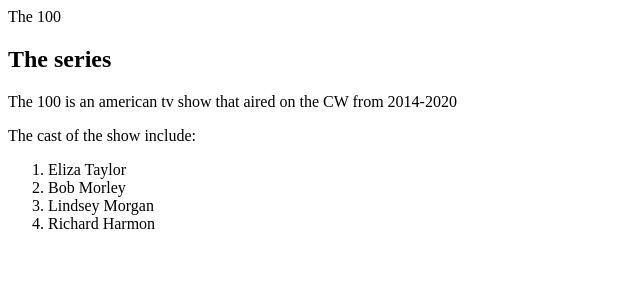
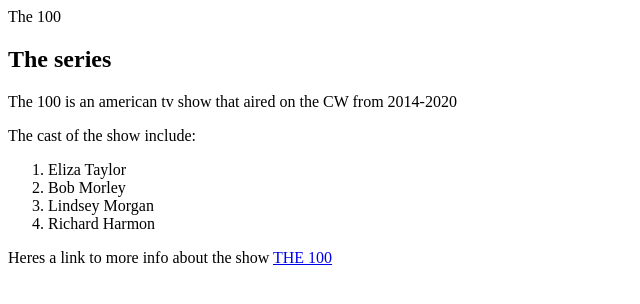
Before and after one commit to bmuchemi/THE--100, a plain HTML site: page the100.html in a window 1280 px wide. Shown: the whole page, without its empty margins (0-640 px from the left). Drawn offline with Linux system fonts and the light colour scheme.

Commit message:
add https://en.wikipedia.org/wiki/The_100_(TV_series

```diff
--- a/the100.html
+++ b/the100.html
@@ -15,5 +15,6 @@
     <li>Lindsey Morgan</li>
     <li>Richard Harmon</li>
   </ol>
+  <p>Heres a link to more info about the show <a href="https://en.wikipedia.org/wiki/The_100_(TV_series)"</a>THE 100</p>
   </body>
 </html>
```
